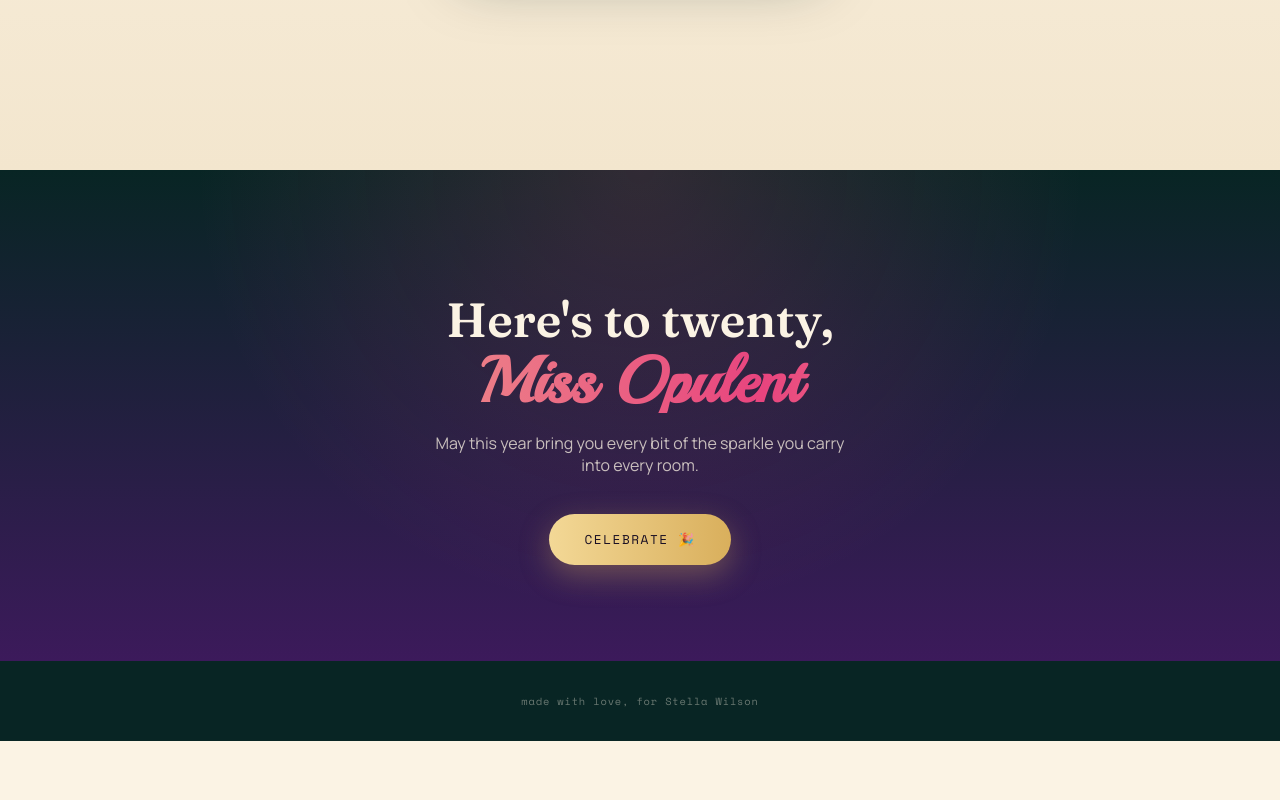
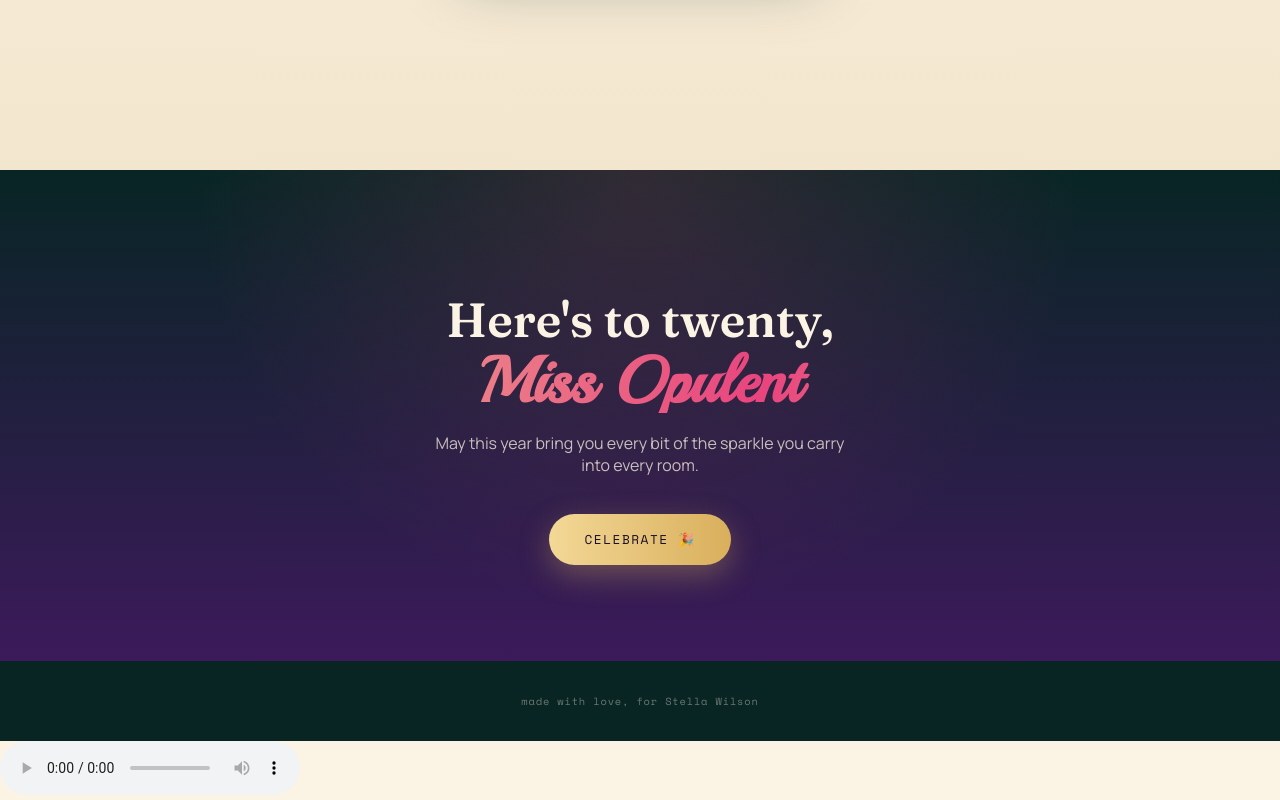
Before and after one commit to Thetwist-2/Oplulent-, a plain HTML site: page index.html in a window 1280 px wide. Shown: the part 2242-3042 px from the top of the page. Before the commit the page ends 2983 px from the top, so only its background shows below. Drawn offline with nearby package versions, Linux system fonts and the light colour scheme.

Commit message:
Update index.html

```diff
--- a/index.html
+++ b/index.html
@@ -596,6 +596,7 @@
     setTimeout(()=> confetti({ particleCount: 80, angle:120, spread:70, origin:{x:1}, colors }), 300);
   });
 </script>
+  <audio controls="autopay"><source src="music/Birthday Girl.mp3" type="audio/mp3"></source></audio>
 
 </body>
 </html>
```
